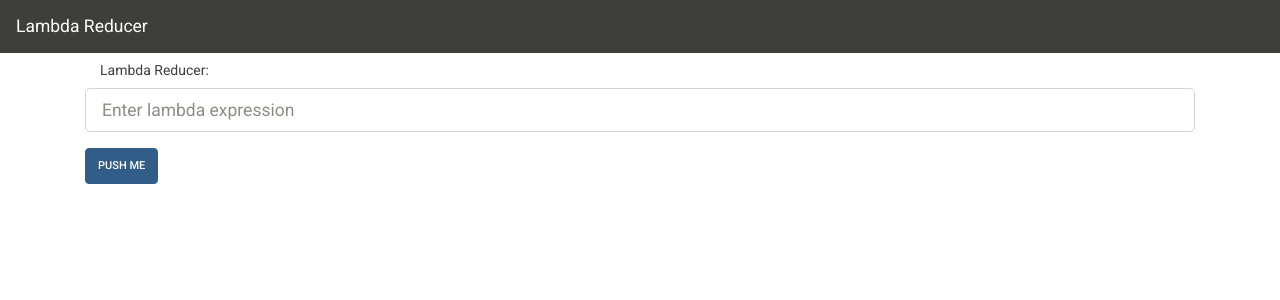
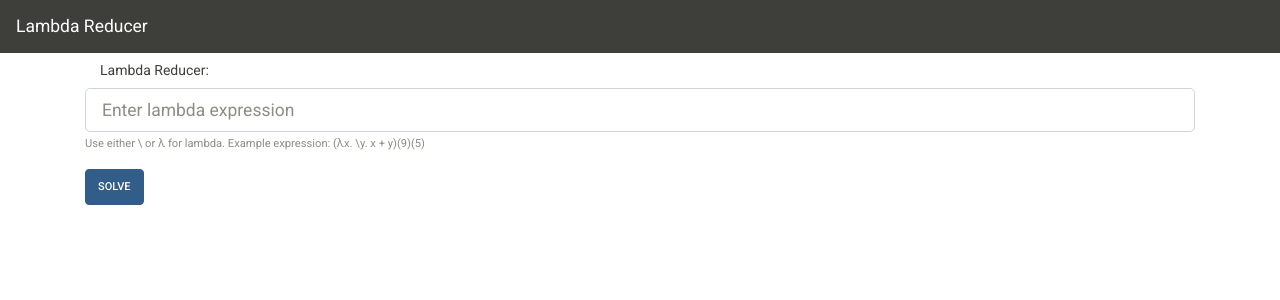
Before and after one commit to stizzy907/lambda-reducer, a React (Create React App) app: page / in a window 1280 px wide. Shown: the top 300 px of the page. Built offline with nearby package versions, Linux system fonts and the light colour scheme.

Commit message:
Add help text

```diff
--- a/src/pages/App/App.js
+++ b/src/pages/App/App.js
@@ -37,13 +37,21 @@ class App extends Component {
                 placeholder="Enter lambda expression"
                 ref={instance => (this.text = instance)}
               />
+              <small id="lambdaHelpBlock" class="form-text text-muted">
+              Use either \ or λ for lambda. Example expression: (λx. \y. x + y)(9)(5)
+              </small>
             </div>
             <button type="button" className="btn btn-primary" onClick={this.pushMe}>
-              Push Me
+              Solve
             </button>
           </form>
-          {brackets && <SyntaxTree source={brackets} />}
-          <div>{parens}</div>
+            {brackets && <div class="jumbotron jumbotron-fluid">
+              <h1 class="display-5">Syntax Tree:</h1>
+                <div class="lead"><SyntaxTree source={brackets} />
+                <h1 class="display-5">Answer:</h1>
+                <div>{parens}</div>
+              </div>
+          </div>}
           <div />
         </div>
       </div>
```
